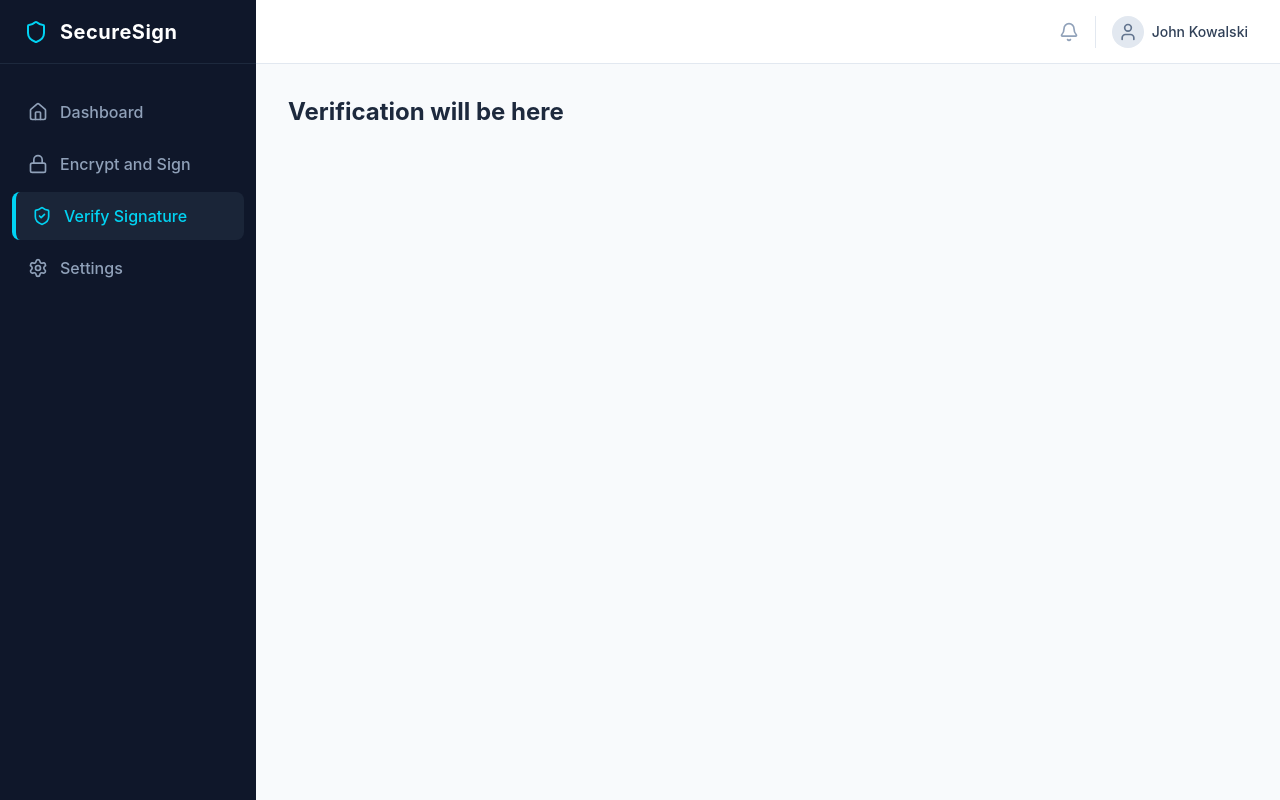
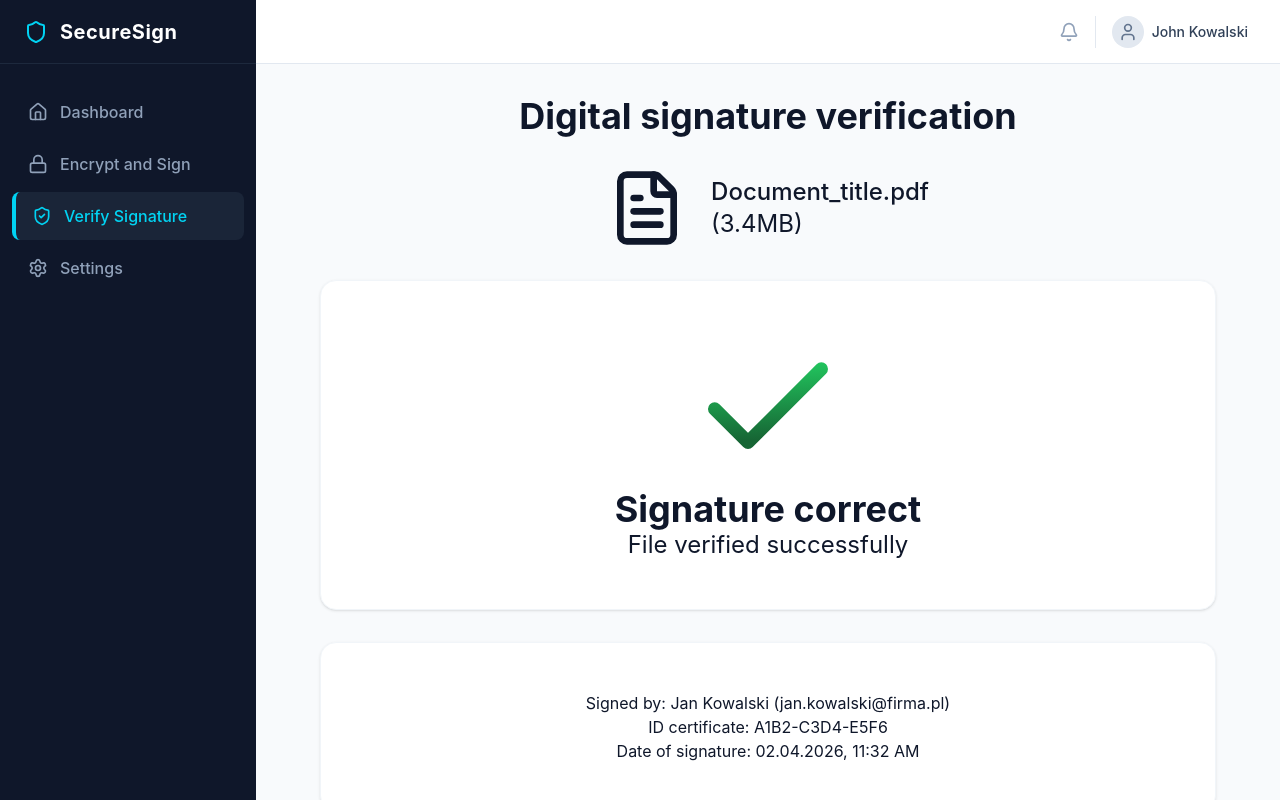
Before and after one commit to DigitalSignature-Project/DigitalSignature, a React (Vite) app in the folder frontend/: page /verify in a window 1280 px wide. Built offline with nearby package versions, Linux system fonts and the light colour scheme.

Commit message:
add first implementation

```diff
--- a/frontend/src/App.tsx
+++ b/frontend/src/App.tsx
@@ -1,6 +1,7 @@
 import { BrowserRouter, Routes, Route } from "react-router-dom";
 import Layout from "./components/Layout";
 import EncryptPage from "./components/EncryptPage";
+import VerifyPage from "./components/VerifyPage";
 
 const App = () => {
   return (
@@ -16,14 +17,7 @@ const App = () => {
             }
           />
           <Route path="encrypt" element={<EncryptPage />} />
-          <Route
-            path="verify"
-            element={
-              <div className="text-2xl font-bold text-slate-800">
-                Verification will be here
-              </div>
-            }
-          />
+          <Route path="verify" element={<VerifyPage />} />
           <Route
             path="settings"
             element={
--- a/frontend/src/components/EncryptPage.tsx
+++ b/frontend/src/components/EncryptPage.tsx
@@ -1,14 +1,14 @@
-import { Plus, FileText, Lock } from 'lucide-react';
+import { Plus, FileText, Lock } from "lucide-react";
 
 const EncryptPage = () => {
   return (
     <div className="max-w-4xl mx-auto space-y-8">
       <div className="bg-white p-12 rounded-2xl shadow-sm border border-slate-100 flex flex-col items-center justify-center">
-
         <div className="w-64 h-64 rounded-full border-2 border-dashed border-slate-300 flex flex-col items-center justify-center cursor-pointer hover:border-cyan-500 hover:bg-cyan-50/50 transition-all group">
           <Plus className="w-16 h-16 text-[#0f172a] mb-2 group-hover:scale-110 transition-transform" />
           <p className="text-center text-sm text-slate-500">
-            Drag and drop file here or<br/>
+            Drag and drop file here or
+            <br />
             <span className="font-bold text-[#0f172a]">CLICK TO CHOOSE</span>
           </p>
         </div>
@@ -18,7 +18,9 @@ const EncryptPage = () => {
             <FileText className="w-10 h-10 text-[#0f172a]" />
             <div className="flex-1">
               <div className="flex justify-between text-sm mb-1">
-                <span className="font-medium text-slate-700">Trade_Agreement.pdf (3.4 MB)</span>
+                <span className="font-medium text-slate-700">
+                  Trade_Agreement.pdf (3.4 MB)
+                </span>
                 <Lock className="w-4 h-4 text-[#0f172a]" />
               </div>
               <div className="w-full bg-slate-200 rounded-full h-2">
@@ -31,20 +33,31 @@ const EncryptPage = () => {
         <div className="mt-12 w-full max-w-md flex items-end justify-between border-t border-slate-100 pt-8">
           <div className="space-y-3">
             <label className="flex items-center space-x-3 cursor-pointer">
-              <input type="checkbox" defaultChecked className="w-5 h-5 rounded border-slate-300 text-[#0f172a] focus:ring-[#0f172a]" />
-              <span className="text-slate-700 font-medium">AES-256 encryption</span>
+              <input
+                type="checkbox"
+                defaultChecked
+                className="w-5 h-5 rounded border-slate-300 text-[#0f172a] focus:ring-[#0f172a]"
+              />
+              <span className="text-slate-700 font-medium">
+                AES-256 encryption
+              </span>
             </label>
             <label className="flex items-center space-x-3 cursor-pointer">
-              <input type="checkbox" defaultChecked className="w-5 h-5 rounded border-slate-300 text-[#0f172a] focus:ring-[#0f172a]" />
-              <span className="text-slate-700 font-medium">Digital Signature (Your Identity)</span>
+              <input
+                type="checkbox"
+                defaultChecked
+                className="w-5 h-5 rounded border-slate-300 text-[#0f172a] focus:ring-[#0f172a]"
+              />
+              <span className="text-slate-700 font-medium">
+                Digital Signature (Your Identity)
+              </span>
             </label>
           </div>
 
-          <button className="bg-[#1e40af] hover:bg-[#1e3a8a] text-white px-8 py-3 rounded-xl font-semibold shadow-md transition-colors">
+          <button className="bg-[#1e40af] hover:bg-[#1e3a8a] text-white px-8 py-3 rounded-xl font-semibold shadow-md transition-colors cursor-pointer">
             Encrypt and Sign
           </button>
         </div>
-
       </div>
     </div>
   );
--- /dev/null
+++ b/frontend/src/components/VerifyPage.tsx
@@ -0,0 +1,58 @@
+import { FileText, Check } from "lucide-react";
+
+const GradientCheck = () => (
+  <svg className="w-40 h-40" viewBox="0 0 24 24" fill="none" strokeWidth={2}>
+    <defs>
+      <linearGradient id="greenGradient" x1="0%" y1="0%" x2="10%" y2="100%">
+        <stop offset="0%" stopColor="#22c55e" />
+        <stop offset="100%" stopColor="#166534" />
+      </linearGradient>
+    </defs>
+    <Check stroke="url(#greenGradient)" />
+  </svg>
+);
+
+const VerifyPage = () => {
+  return (
+    <div className="max-w-4xl mx-auto space-y-8">
+      <p className="font-bold text-[#0f172a] text-4xl text-center">
+        Digital signature verification
+      </p>
+
+      <div className="flex items-center space-x-6 justify-center">
+        <FileText className="w-20 h-20 text-[#0f172a]" />
+
+        <div className="flex flex-col">
+          <span className="text-[#0f172a] text-2xl font-medium">
+            Document_title.pdf
+          </span>
+          <span className="text-[#0f172a] text-2xl">(3.4MB)</span>
+        </div>
+      </div>
+
+      <div className="bg-white p-12 rounded-2xl shadow-sm border border-slate-100 flex flex-col items-center justify-center">
+        <GradientCheck />
+        <span className="text-[#0f172a] font-bold text-4xl">
+          Signature correct
+        </span>
+        <span className="text-[#0f172a] text-2xl">
+          File verified successfully
+        </span>
+      </div>
+
+      <div className="bg-white p-12 rounded-2xl shadow-sm border border-slate-100 flex flex-col items-center justify-center">
+        <span className="text-[#0f172a] text-1xl">
+          Signed by: Jan Kowalski (jan.kowalski@firma.pl)
+        </span>
+        <span className="text-[#0f172a] text-1xl">
+          ID certificate: A1B2-C3D4-E5F6
+        </span>
+        <span className="text-[#0f172a] text-1xl">
+          Date of signature: 02.04.2026, 11:32 AM
+        </span>
+      </div>
+    </div>
+  );
+};
+
+export default VerifyPage;
```
